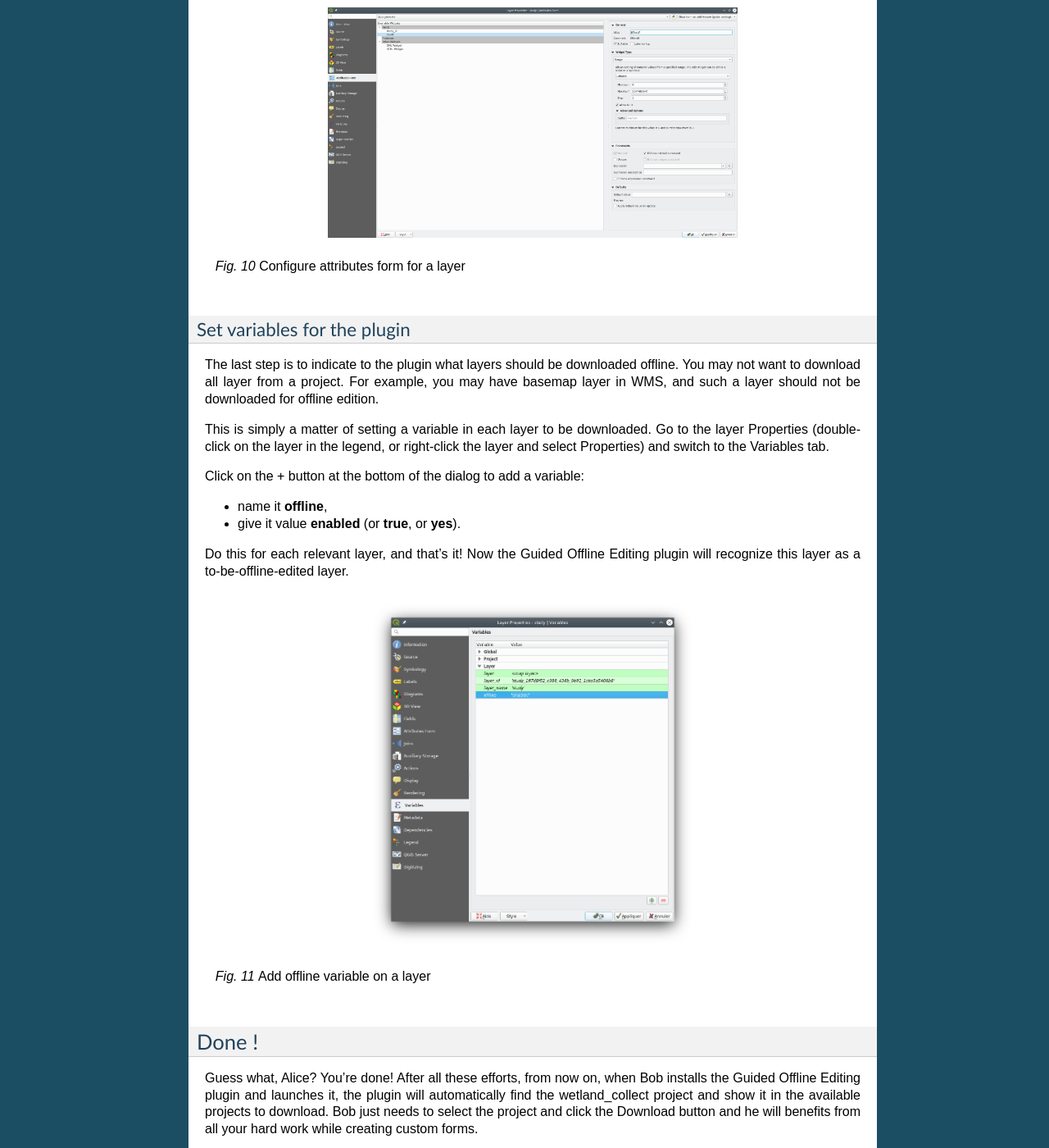
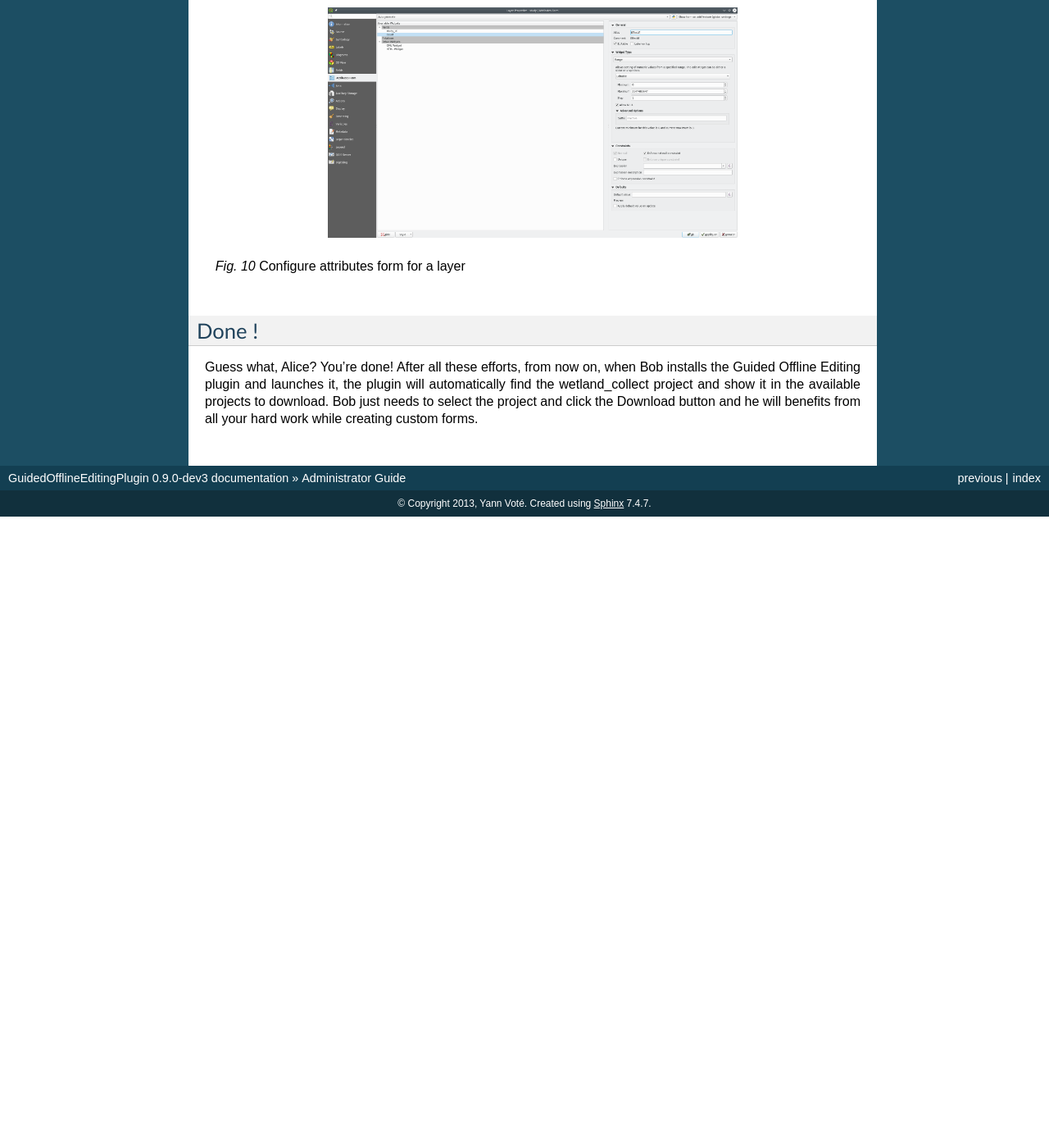
Before and after one commit to ygversil/qgis-guided-offline-editing, a Sphinx documentation site: the page built from help/source/admin_guide.rst, in a window 1280 px wide and 1400 px high, scrolled down 13317 px. Shown: the whole window at 82% size. Built offline with Sphinx 7.4.7, drawn with Linux system fonts in a browser that asks for light colours; formulas are drawn with MathJax 3; after the commit the page ends 13947 px from its top, so only the background shows below that; some of the changed text lies outside the part shown.

Commit message:
Remove documentation about offline layer variable

```diff
--- a/help/source/admin_guide.rst
+++ b/help/source/admin_guide.rst
@@ -725,37 +725,6 @@ your users.
 
    Configure attributes form for a layer
 
-Set variables for the plugin
-----------------------------
-
-The last step is to indicate to the plugin what layers should be downloaded
-offline. You may not want to download all layer from a project. For example,
-you may have basemap layer in WMS, and such a layer should not be downloaded
-for offline edition.
-
-This is simply a matter of setting a variable in each layer to be downloaded.
-Go to the layer :guilabel:`Properties` (double-click on the layer in the
-legend, or right-click the layer and select :guilabel:`Properties`) and switch
-to the :guilabel:`Variables` tab.
-
-Click on the :guilabel:`+` button at the bottom of the dialog to add a variable:
-
-* name it **offline**,
-
-* give it value **enabled** (or **true**, or **yes**).
-
-Do this for each relevant layer, and that's it! Now the Guided Offline Editing
-plugin will recognize this layer as a to-be-offline-edited layer.
-
-.. _qgis_layer_properties_offline_variable:
-
-.. figure:: ./_static/img/qgis_layer_properties_offline_variable.png
-   :width: 400px
-   :align: center
-   :alt: Add offline variable on a layer
-
-   Add offline variable on a layer
-
 
 Done !
 ======
```
